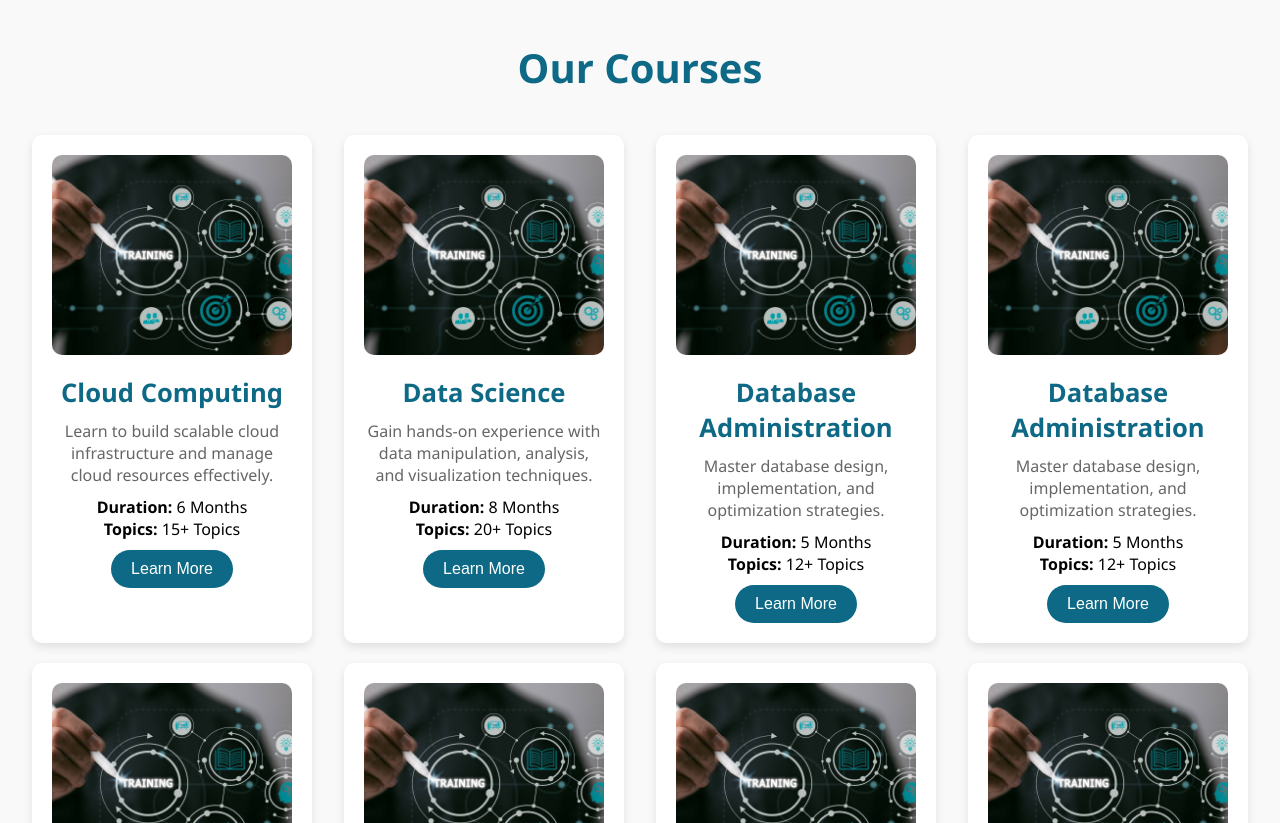
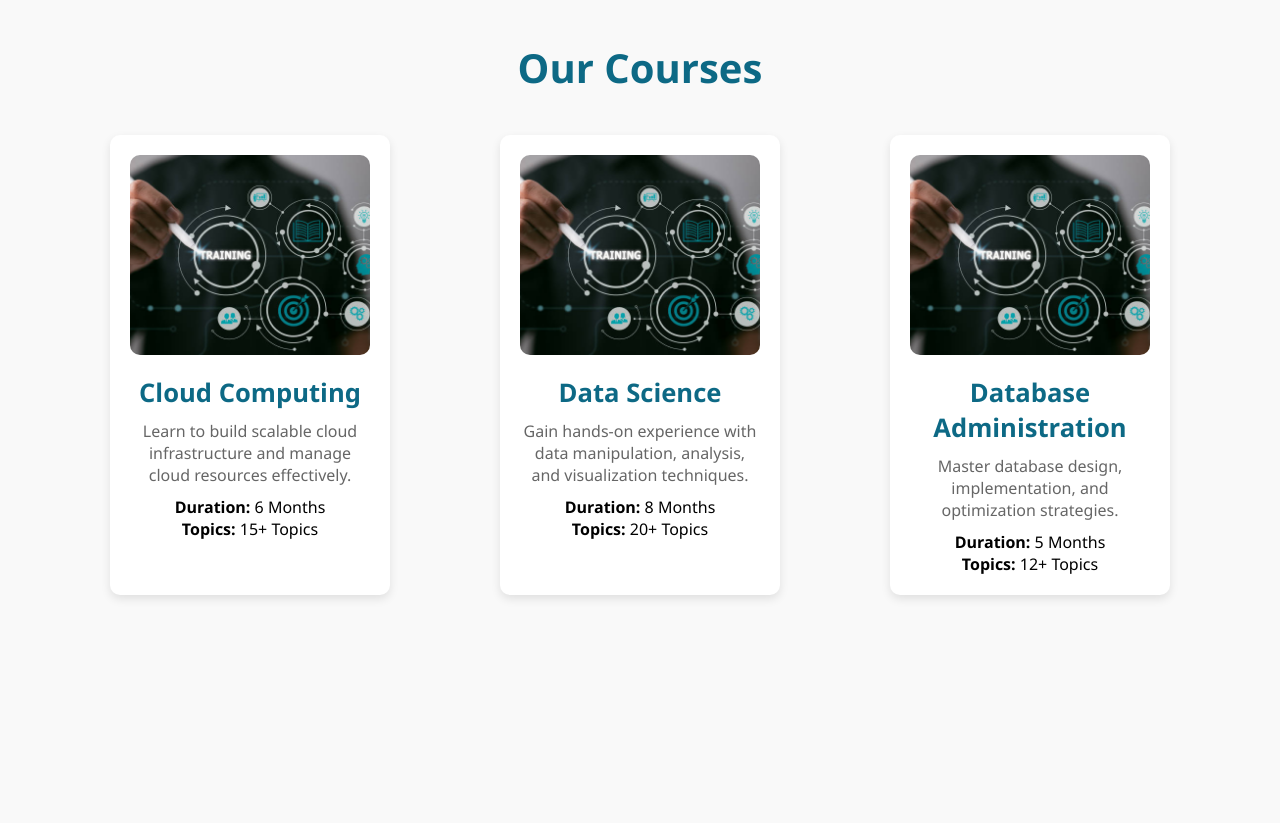
Before and after one commit to Vishnu14052002/white-fire-website, a plain HTML site: page index.html in a window 1280 px wide. Shown: the part 800-1623 px from the top of the page. After the commit the page ends 1455 px from the top, so only its background shows below. Drawn offline with Linux system fonts and the light colour scheme.

Commit message:
second version commit

```diff
--- a/index.html
+++ b/index.html
@@ -39,154 +39,46 @@
 
 
   <section class="courses-section">
-    <h2 class="section-title">Our Courses</h2>
-    <div class="courses-container">
+    <div class="courses-header">
+      <h2 class="section-title">Our Courses</h2>
+      <!-- <input type="text" id="search-box" placeholder="Search courses..." onkeyup="filterCourses()"> -->
+    </div>
+
+    <div class="courses-container" id="courses-container">
       <!-- Course 1: Cloud Computing -->
-      <div class="course-box">
+      <div class="course-box" data-name="Cloud Computing">
         <img src="resources/course.jpg" alt="Cloud Computing" class="course-image">
         <div class="course-details">
           <h3 class="course-name">Cloud Computing</h3>
           <p class="course-description">Learn to build scalable cloud infrastructure and manage cloud resources effectively.</p>
           <p><strong>Duration:</strong> 6 Months</p>
           <p><strong>Topics:</strong> 15+ Topics</p>
-          <button class="course-btn">Learn More</button>
         </div>
       </div>
 
       <!-- Course 2: Data Science -->
-      <div class="course-box">
+      <div class="course-box" data-name="Data Science">
         <img src="resources/course.jpg" alt="Data Science" class="course-image">
         <div class="course-details">
           <h3 class="course-name">Data Science</h3>
           <p class="course-description">Gain hands-on experience with data manipulation, analysis, and visualization techniques.</p>
           <p><strong>Duration:</strong> 8 Months</p>
           <p><strong>Topics:</strong> 20+ Topics</p>
-          <button class="course-btn">Learn More</button>
         </div>
       </div>
 
       <!-- Course 3: Database Administration -->
-      <div class="course-box">
+      <div class="course-box" data-name="Database Administration">
         <img src="resources/course.jpg" alt="Database Administration" class="course-image">
         <div class="course-details">
           <h3 class="course-name">Database Administration</h3>
           <p class="course-description">Master database design, implementation, and optimization strategies.</p>
           <p><strong>Duration:</strong> 5 Months</p>
           <p><strong>Topics:</strong> 12+ Topics</p>
-          <button class="course-btn">Learn More</button>
         </div>
       </div>
 
-      <!-- Course 3: Database Administration -->
-      <div class="course-box">
-        <img src="resources/course.jpg" alt="Database Administration" class="course-image">
-        <div class="course-details">
-          <h3 class="course-name">Database Administration</h3>
-          <p class="course-description">Master database design, implementation, and optimization strategies.</p>
-          <p><strong>Duration:</strong> 5 Months</p>
-          <p><strong>Topics:</strong> 12+ Topics</p>
-          <button class="course-btn">Learn More</button>
-        </div>
-      </div>
-
-      <!-- Course 3: Database Administration -->
-      <div class="course-box">
-        <img src="resources/course.jpg" alt="Database Administration" class="course-image">
-        <div class="course-details">
-          <h3 class="course-name">Database Administration</h3>
-          <p class="course-description">Master database design, implementation, and optimization strategies.</p>
-          <p><strong>Duration:</strong> 5 Months</p>
-          <p><strong>Topics:</strong> 12+ Topics</p>
-          <button class="course-btn">Learn More</button>
-        </div>
-      </div>
-
-      <!-- Course 3: Database Administration -->
-      <div class="course-box">
-        <img src="resources/course.jpg" alt="Database Administration" class="course-image">
-        <div class="course-details">
-          <h3 class="course-name">Database Administration</h3>
-          <p class="course-description">Master database design, implementation, and optimization strategies.</p>
-          <p><strong>Duration:</strong> 5 Months</p>
-          <p><strong>Topics:</strong> 12+ Topics</p>
-          <button class="course-btn">Learn More</button>
-        </div>
-      </div>
-
-      <!-- Course 3: Database Administration -->
-      <div class="course-box">
-        <img src="resources/course.jpg" alt="Database Administration" class="course-image">
-        <div class="course-details">
-          <h3 class="course-name">Database Administration</h3>
-          <p class="course-description">Master database design, implementation, and optimization strategies.</p>
-          <p><strong>Duration:</strong> 5 Months</p>
-          <p><strong>Topics:</strong> 12+ Topics</p>
-          <button class="course-btn">Learn More</button>
-        </div>
-      </div>
-
-      <!-- Course 3: Database Administration -->
-      <div class="course-box">
-        <img src="resources/course.jpg" alt="Database Administration" class="course-image">
-        <div class="course-details">
-          <h3 class="course-name">Database Administration</h3>
-          <p class="course-description">Master database design, implementation, and optimization strategies.</p>
-          <p><strong>Duration:</strong> 5 Months</p>
-          <p><strong>Topics:</strong> 12+ Topics</p>
-          <button class="course-btn">Learn More</button>
-        </div>
-      </div>
-
-      <!-- Course 3: Database Administration -->
-      <div class="course-box">
-        <img src="resources/course.jpg" alt="Database Administration" class="course-image">
-        <div class="course-details">
-          <h3 class="course-name">Database Administration</h3>
-          <p class="course-description">Master database design, implementation, and optimization strategies.</p>
-          <p><strong>Duration:</strong> 5 Months</p>
-          <p><strong>Topics:</strong> 12+ Topics</p>
-          <button class="course-btn">Learn More</button>
-        </div>
-      </div>
-
-      <!-- Course 3: Database Administration -->
-      <div class="course-box">
-        <img src="resources/course.jpg" alt="Database Administration" class="course-image">
-        <div class="course-details">
-          <h3 class="course-name">Database Administration</h3>
-          <p class="course-description">Master database design, implementation, and optimization strategies.</p>
-          <p><strong>Duration:</strong> 5 Months</p>
-          <p><strong>Topics:</strong> 12+ Topics</p>
-          <button class="course-btn">Learn More</button>
-        </div>
-      </div>
-
-      <!-- Course 3: Database Administration -->
-      <div class="course-box">
-        <img src="resources/course.jpg" alt="Database Administration" class="course-image">
-        <div class="course-details">
-          <h3 class="course-name">Database Administration</h3>
-          <p class="course-description">Master database design, implementation, and optimization strategies.</p>
-          <p><strong>Duration:</strong> 5 Months</p>
-          <p><strong>Topics:</strong> 12+ Topics</p>
-          <button class="course-btn">Learn More</button>
-        </div>
-      </div>
-
-      <!-- Course 3: Database Administration -->
-      <div class="course-box">
-        <img src="resources/course.jpg" alt="Database Administration" class="course-image">
-        <div class="course-details">
-          <h3 class="course-name">Database Administration</h3>
-          <p class="course-description">Master database design, implementation, and optimization strategies.</p>
-          <p><strong>Duration:</strong> 5 Months</p>
-          <p><strong>Topics:</strong> 12+ Topics</p>
-          <button class="course-btn">Learn More</button>
-        </div>
-      </div>
-
-      <!-- Add more courses here with similar structure as above -->
-
+      <!-- Add more courses here -->
     </div>
   </section>
 
@@ -252,7 +144,27 @@
         // await fetch('http://localhost:5000/send-message', {...})
       }
     });
+
+
+    function filterCourses() {
+    let input = document.getElementById("search-box").value.toLowerCase();
+    let courseBoxes = document.querySelectorAll(".course-box");
+
+    courseBoxes.forEach((box) => {
+        let courseName = box.getAttribute("data-name").toLowerCase();
+
+        if (courseName.includes(input)) {
+        box.style.display = "block";
+        } else {
+        box.style.display = "none";
+        }
+    });
+    }
+
   </script>
+
+
+
 
 </body>
 </html>
--- a/style.css
+++ b/style.css
@@ -274,6 +274,24 @@
 
 
 
+  #search-box {
+    padding: 12px;
+    font-size: 1rem;
+    border: 2px solid #0d6985;
+    border-radius: 25px;
+    width: 300px;
+    outline: none;
+    transition: all 0.3s ease-in-out;
+    text-indent: 10px;
+  }
+
+  #search-box:focus {
+    border-color: #ff9800;
+    box-shadow: 0 0 8px rgba(255, 152, 0, 0.5);
+  }
+
+
+
 
 
 
@@ -358,6 +376,11 @@
     .course-box {
       width: 90%;
     }
+    #search-box {
+        width: 100%;
+        margin-top: 10px;
+      }
+
   }
 
   @media (max-width: 480px) {
--- /dev/null
+++ b/white fire version 2/style.css
@@ -0,0 +1,37 @@
+* {
+    margin: 0;
+    padding: 0;
+    box-sizing: border-box;
+  }
+
+
+
+  /* Reset default margins and paddings */
+* {
+  margin: 0;
+  padding: 0;
+  box-sizing: border-box;
+}
+
+/* Full-page background image */
+body {
+  width: 100vw;
+  height: 100vh;
+  overflow-x: hidden; /* Prevent horizontal scrolling */
+  background-image: url('resources/shutterstock_2250866885.jpg'); /* Replace with your image file name */
+  background-size: cover; /* Ensures the image covers the entire viewport */
+  background-position: center; /* Centers the image */
+  background-repeat: no-repeat; /* Prevents repetition */
+}
+
+/* Optional: Ensure content stays centered */
+
+
+
+.main_logo {
+  position: absolute;
+  top: 0;
+  left: 0;
+  width: 350px; /* Adjust size as needed */
+  height: auto; /* Maintains aspect ratio */
+}
```
Also changed, not shown: white fire version 2/index.html (added, +15 -0 lines), white fire version 2/resources/ChatGPT Image Apr 2, 2025 at 10_23_28 AM.png (added), white fire version 2/resources/course.jpg (added), white fire version 2/resources/excited-businessman-celebrating-success-on-transparent-background-png.webp (added), white fire version 2/resources/main_image.jpg (added), white fire version 2/script.js (added), 4 other files.
